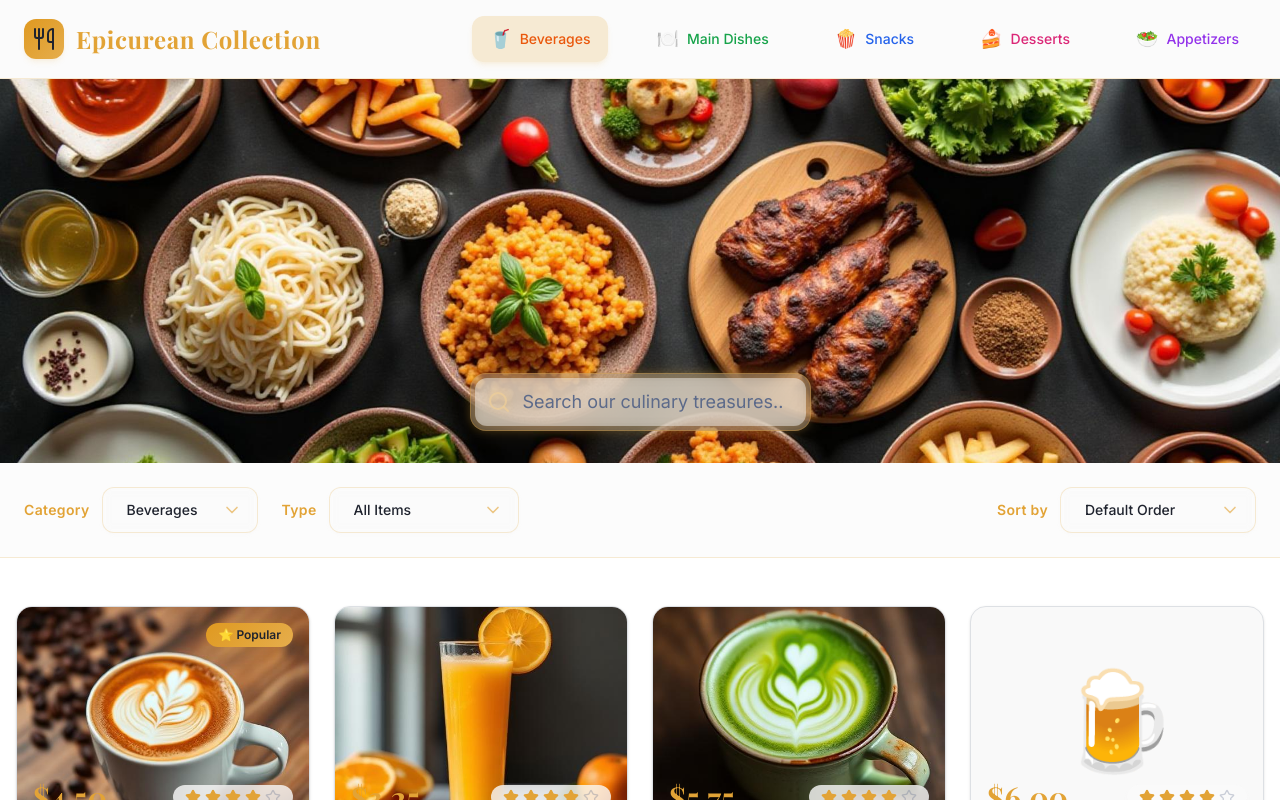
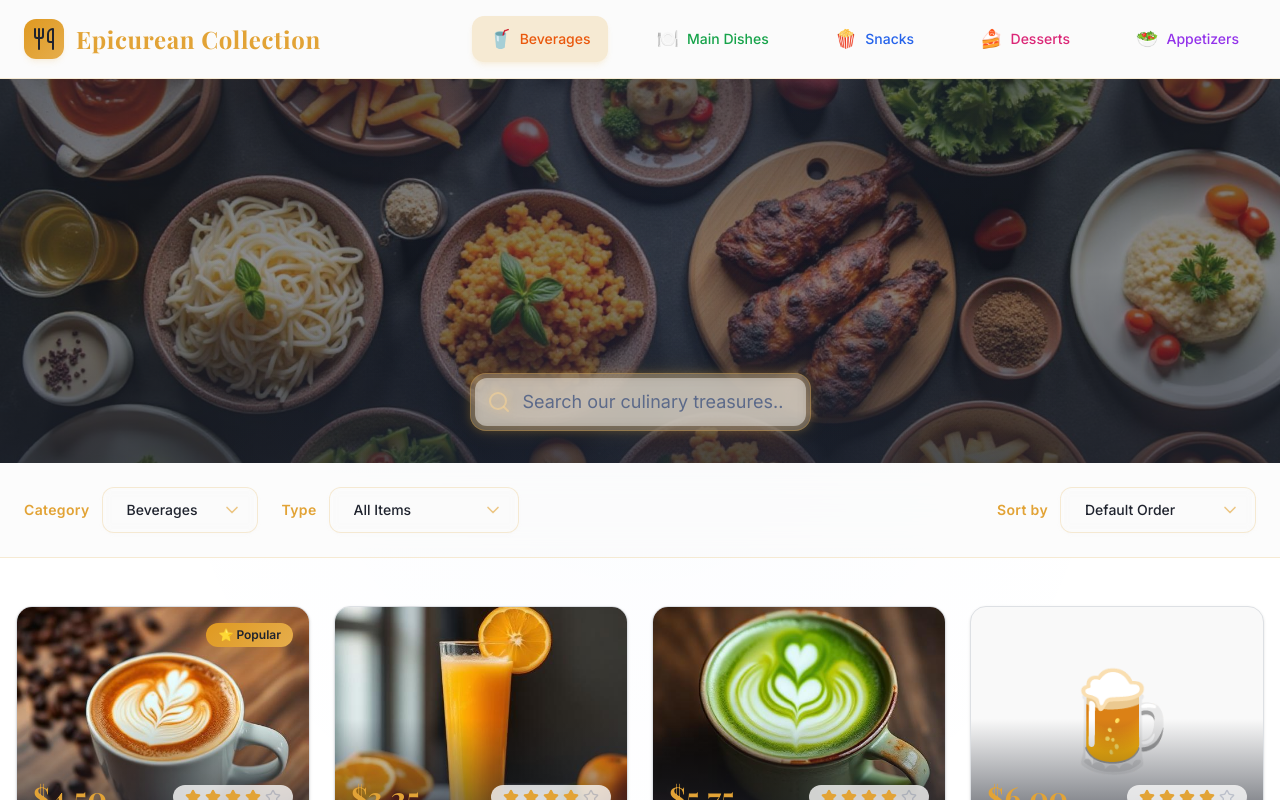
Before and after one commit to jacson03/bolt, a React (Vite) app: page / in a window 1280 px wide. Shown: the top 800 px of the page. Built offline with nearby package versions, Linux system fonts and the light colour scheme.

Commit message:
Fix errors

```diff
--- a/src/index.css
+++ b/src/index.css
@@ -46,6 +46,10 @@
     --pearl: 45 15% 96%;
     --pearl-foreground: 222 20% 20%;
 
+    /* Luxury Dark Colors */
+    --luxury: 222 20% 15%;
+    --luxury-foreground: 0 0% 100%;
+
     /* Professional Destructive */
     --destructive: 0 70% 55%;
     --destructive-foreground: 0 0% 100%;
@@ -59,6 +63,8 @@
     --hotel-gradient: linear-gradient(135deg, hsl(0 0% 100%) 0%, hsl(210 12% 98%) 50%, hsl(210 12% 95%) 100%);
     --gold-gradient: linear-gradient(135deg, hsl(38 75% 50%) 0%, hsl(38 75% 55%) 50%, hsl(38 75% 60%) 100%);
     --pearl-gradient: linear-gradient(135deg, hsl(45 15% 94%) 0%, hsl(45 15% 96%) 50%, hsl(45 15% 98%) 100%);
+    --luxury-gradient: linear-gradient(135deg, hsl(222 20% 20%) 0%, hsl(222 20% 15%) 50%, hsl(222 20% 10%) 100%);
+    --premium-glow: radial-gradient(circle at center, hsl(220 91% 47% / 0.05) 0%, transparent 70%);
     --professional-glow: radial-gradient(circle at center, hsl(220 91% 47% / 0.03) 0%, transparent 70%);
 
     /* Clean Professional Shadows */
--- a/tailwind.config.ts
+++ b/tailwind.config.ts
@@ -85,6 +85,7 @@ export default {
 				'gold-gradient': 'var(--gold-gradient)',
 				'pearl-gradient': 'var(--pearl-gradient)',
 				'premium-glow': 'var(--premium-glow)',
+				'professional-glow': 'var(--professional-glow)',
 			},
 			boxShadow: {
 				'hotel': 'var(--shadow-hotel)',
```
